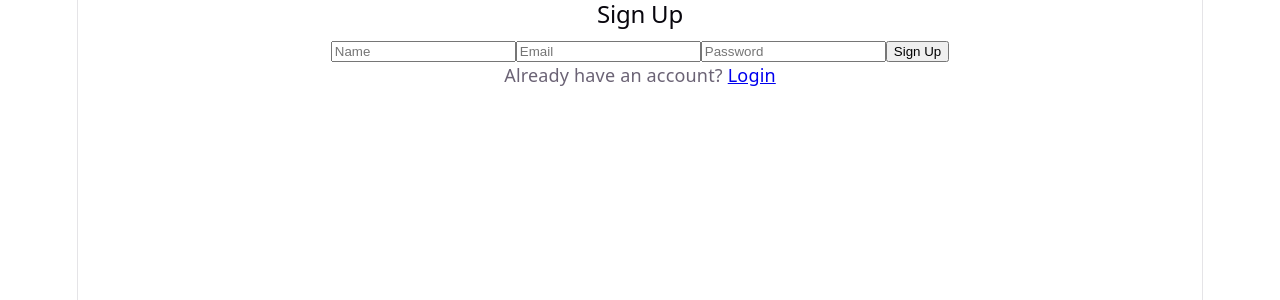
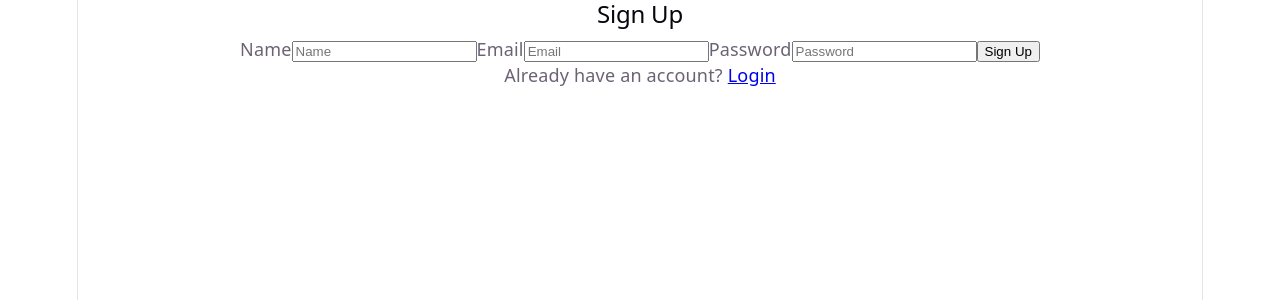
Before and after one commit to mahamrafiqofficial-crypto/cohort-9-mern-15903-maham, a React app in the folder frontend/: page /signup in a window 1280 px wide. Shown: the top 300 px of the page. Built offline with nearby package versions, Linux system fonts and the light colour scheme; no server answers; the HTML template or start-up script is replaced by a standard one.

Commit message:
fix: address CodeRabbit comments - fallback route, accessibility labels, env-based API URL

```diff
--- a/frontend/src/App.jsx
+++ b/frontend/src/App.jsx
@@ -9,6 +9,7 @@ function App() {
         <Route path="/signup" element={<Signup />} />
         <Route path="/login" element={<Login />} />
         <Route path="/" element={<Navigate to="/login" />} />
+        <Route path="*" element={<Navigate to="/login" />} />
       </Routes>
     </BrowserRouter>
   );
--- a/frontend/src/pages/Signup.jsx
+++ b/frontend/src/pages/Signup.jsx
@@ -31,6 +31,7 @@ function Signup() {
       <h2>Sign Up</h2>
       {error && <p style={{ color: 'red' }}>{error}</p>}
       <form onSubmit={handleSubmit}>
+        <label htmlFor="name">Name</label>
         <input
           type="text"
           name="name"
@@ -39,6 +40,7 @@ function Signup() {
           onChange={handleChange}
           required
         />
+        <label htmlFor="email">Email</label>
         <input
           type="email"
           name="email"
@@ -47,6 +49,7 @@ function Signup() {
           onChange={handleChange}
           required
         />
+        <label htmlFor="password">Password</label>
         <input
           type="password"
           name="password"
--- a/frontend/src/services/api.js
+++ b/frontend/src/services/api.js
@@ -1,7 +1,7 @@
 import axios from 'axios';
 
 const api = axios.create({
-    baseURL: 'http://localhost:5000/api',
+  baseURL: import.meta.env.VITE_API_URL || 'http://localhost:5000/api',
 });
 
 export const registerUser = (data) => api.post('/auth/register', data);
```
Also changed, not shown: 2 other files (tests, documents, lock files or other folders).
